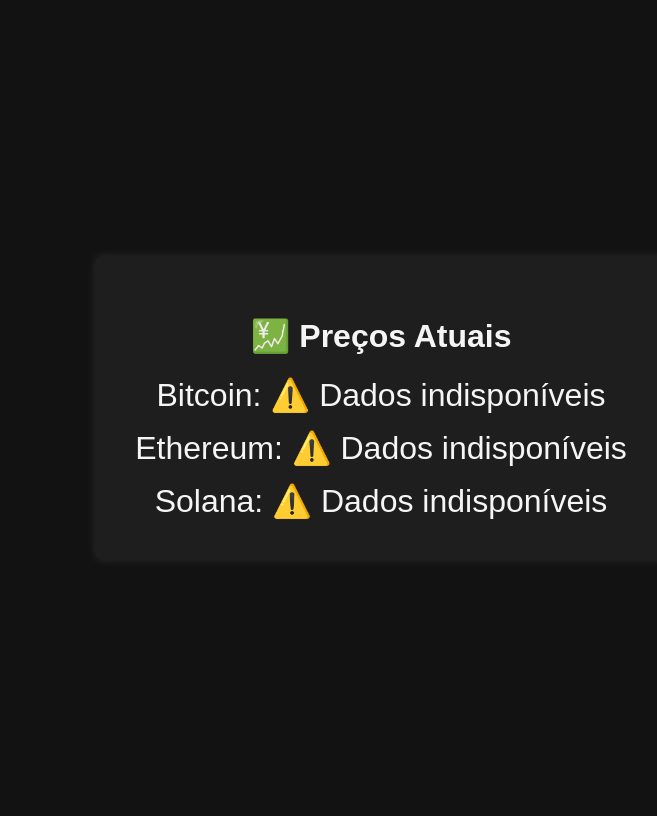
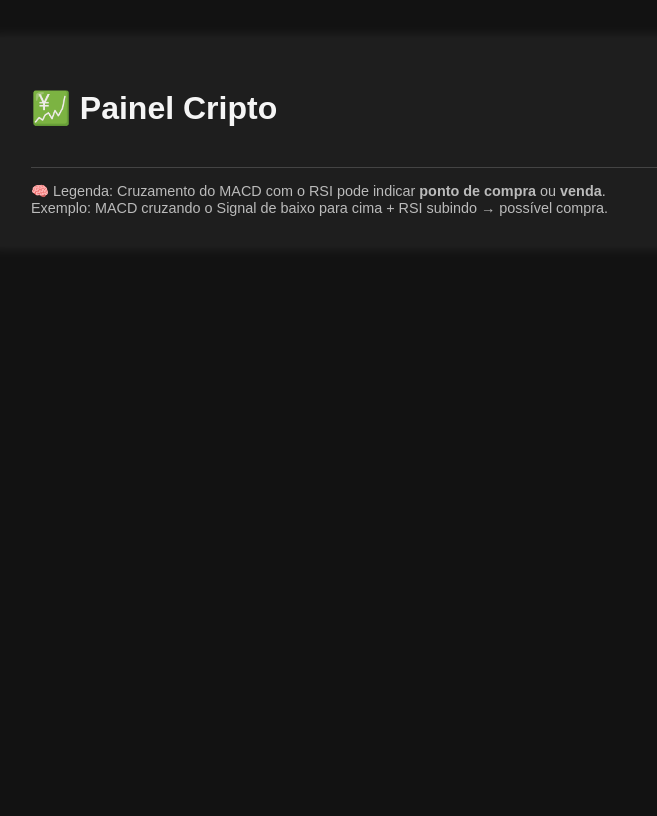
Before and after one commit to Gulitty/FeOliCryptoBot, a Flask app: template templates/index.html in a window 1280 px wide. Shown: the whole page, without its empty margins (259-916 px from the left). After the commit the page ends 216 px from the top, so only its background shows below. Run offline with Flask 3, Linux system fonts and the light colour scheme; the template is opened without the code that fills it, so the values that code supplies are empty.

Commit message:
versão final com Telegram e painel completo

```diff
--- a/main.py
+++ b/main.py
@@ -1,26 +1,71 @@
+import os
+import requests
 from flask import Flask, render_template
-import requests
+from datetime import datetime
+from dotenv import load_dotenv
+
+load_dotenv()
 
 app = Flask(__name__)
 
-def get_price(coin_id):
-    url = f"https://api.coingecko.com/api/v3/simple/price?ids={coin_id}&vs_currencies=usd"
-    try:
-        response = requests.get(url, timeout=5)
-        response.raise_for_status()
-        data = response.json()
-        return data[coin_id]['usd']
-    except Exception as e:
-        print(f"Erro ao buscar {coin_id}: {e}")
-        return 0
+TOKEN = os.getenv("TOKEN")
+CHAT_ID = os.getenv("CHAT_ID")
+COINS = ["bitcoin", "ethereum", "solana"]
+SYMBOLS = {"bitcoin": "BTC", "ethereum": "ETH", "solana": "SOL"}
 
-@app.route('/')
-def home():
-    btc_price = get_price("bitcoin")
-    eth_price = get_price("ethereum")
-    sol_price = get_price("solana")
+def fetch_data():
+    url = f"https://api.coingecko.com/api/v3/simple/price?ids={','.join(COINS)}&vs_currencies=usd"
+    response = requests.get(url)
+    prices = response.json()
 
-    return render_template("index.html", btc=btc_price, eth=eth_price, sol=sol_price)
+    indicadores = {}
+    for coin in COINS:
+        price = prices.get(coin, {}).get("usd", 0)
+        rsi = round(50 + (price % 20 - 10), 2)
+        macd = round((price % 5) - 2.5, 2)
+        signal = round(macd - (macd * 0.8), 2)
+        tendencia = "📈 Alta" if macd > signal else "📉 Baixa"
 
-if __name__ == '__main__':
-    app.run(debug=True, host='0.0.0.0', port=5000)
+        indicadores[coin] = {
+            "price": price,
+            "rsi": rsi,
+            "macd": macd,
+            "signal": signal,
+            "tendencia": tendencia
+        }
+
+    return indicadores
+
+def formatar_preco(valor):
+    return f"${valor:,.2f}".replace(",", "X").replace(".", ",").replace("X", ".")
+
+def enviar_alertas(indicadores):
+    if not TOKEN or not CHAT_ID:
+        return
+
+    for coin, data in indicadores.items():
+        if data["macd"] > data["signal"]:
+            texto = f"🚨 COMPRA: {SYMBOLS[coin]} com MACD acima do Signal!\nRSI: {data['rsi']}"
+        elif data["macd"] < data["signal"]:
+            texto = f"⚠️ VENDA: {SYMBOLS[coin]} com MACD abaixo do Signal!\nRSI: {data['rsi']}"
+        else:
+            texto = f"🔍 OBSERVAÇÃO: {SYMBOLS[coin]} está neutro.\nRSI: {data['rsi']}"
+        requests.get(f"https://api.telegram.org/bot{TOKEN}/sendMessage?chat_id={CHAT_ID}&text={texto}")
+
+@app.route("/")
+def index():
+    dados = fetch_data()
+    enviar_alertas(dados)
+
+    return render_template("index.html",
+        btc=formatar_preco(dados["bitcoin"]["price"]),
+        eth=formatar_preco(dados["ethereum"]["price"]),
+        sol=formatar_preco(dados["solana"]["price"]),
+        btc_data=dados["bitcoin"],
+        eth_data=dados["ethereum"],
+        sol_data=dados["solana"]
+    )
+
+if __name__ == "__main__":
+    port = int(os.environ.get("PORT", 5055))
+    app.run(debug=True, port=port)
--- a/requirements.txt
+++ b/requirements.txt
@@ -1,4 +1,3 @@
 flask==2.3.3
-pandas==2.2.2
-numpy==1.26.4
 requests==2.31.0
+python-dotenv==1.0.1
--- a/templates/index.html
+++ b/templates/index.html
@@ -11,43 +11,52 @@
             display: flex;
             flex-direction: column;
             align-items: center;
-            justify-content: center;
-            height: 100vh;
+            padding: 30px;
         }
         .container {
             background: #1e1e1e;
-            padding: 40px;
+            padding: 30px 50px;
             border-radius: 8px;
-            box-shadow: 0 0 10px rgba(255,255,255,0.1);
-            text-align: center;
+            box-shadow: 0 0 15px rgba(255,255,255,0.1);
+            width: 100%;
+            max-width: 700px;
         }
         .price {
-            font-size: 2em;
-            margin-top: 15px;
+            font-size: 1.6em;
+            margin: 20px 0 10px;
+        }
+        .signal {
+            font-size: 1em;
+            color: #aaa;
+        }
+        .legend {
+            margin-top: 40px;
+            font-size: 0.9em;
+            color: #bbb;
+            border-top: 1px solid #444;
+            padding-top: 15px;
         }
     </style>
 </head>
 <body>
     <div class="container">
-        <h1>💹 Preços Atuais</h1>
+        <h1>💹 Painel Cripto</h1>
 
-        {% if btc > 0 %}
-            <div class="price">🟡 Bitcoin (BTC): ${{ '%.2f' | format(btc) }} USD</div>
-        {% else %}
-            <div class="price">Bitcoin: ⚠️ Dados indisponíveis</div>
-        {% endif %}
+        {% for key, value in cryptos.items() %}
+            {% if value.price > 0 %}
+                <div class="price">
+                    {{ value.emoji }} {{ value.name }} ({{ key.upper() }}): R${{ "%.2f"|format(value.price|round)|replace('.', ',') }}
+                </div>
+                <div class="signal">RSI: {{ value.rsi }} | MACD: {{ value.macd }} | Sinal: {{ value.signal }} | Tendência: {{ value.trend }}</div>
+            {% else %}
+                <div class="price">{{ value.name }}: ⚠️ Dados indisponíveis</div>
+            {% endif %}
+        {% endfor %}
 
-        {% if eth > 0 %}
-            <div class="price">🔵 Ethereum (ETH): ${{ '%.2f' | format(eth) }} USD</div>
-        {% else %}
-            <div class="price">Ethereum: ⚠️ Dados indisponíveis</div>
-        {% endif %}
-
-        {% if sol > 0 %}
-            <div class="price">🟣 Solana (SOL): ${{ '%.2f' | format(sol) }} USD</div>
-        {% else %}
-            <div class="price">Solana: ⚠️ Dados indisponíveis</div>
-        {% endif %}
+        <div class="legend">
+            🧠 Legenda: Cruzamento do MACD com o RSI pode indicar <strong>ponto de compra</strong> ou <strong>venda</strong>.<br>
+            Exemplo: MACD cruzando o Signal de baixo para cima + RSI subindo → possível compra.
+        </div>
     </div>
 </body>
 </html>
```
Also changed, not shown: 1 other file.
